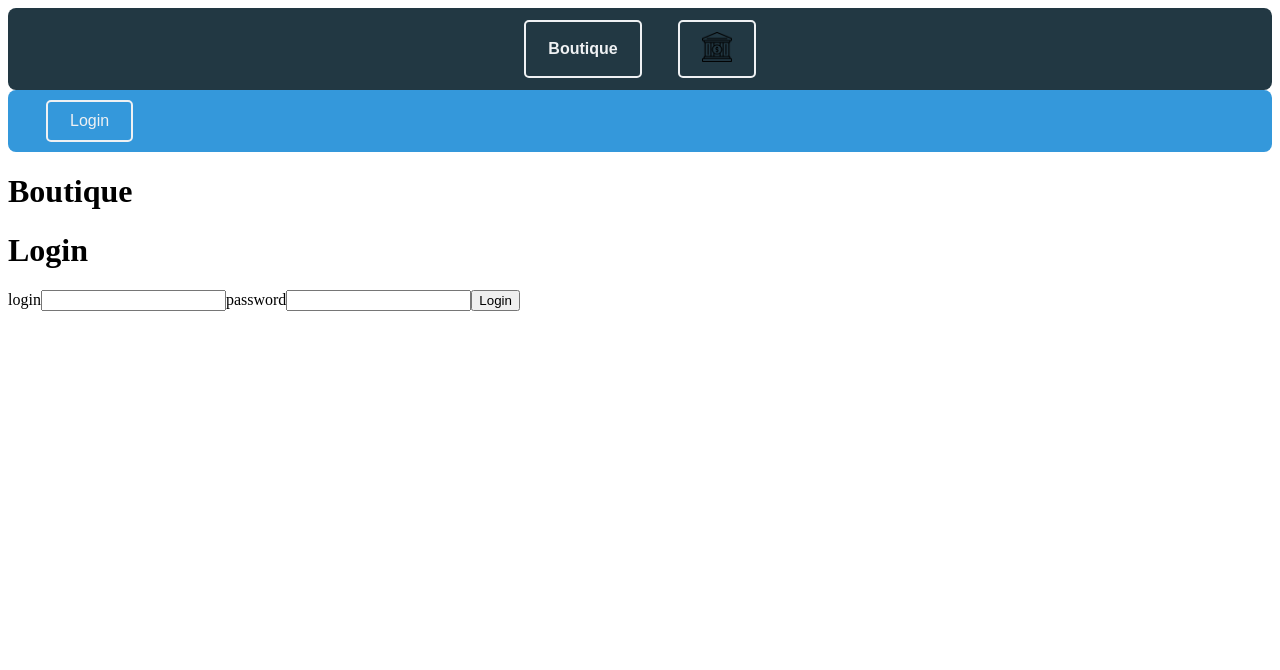
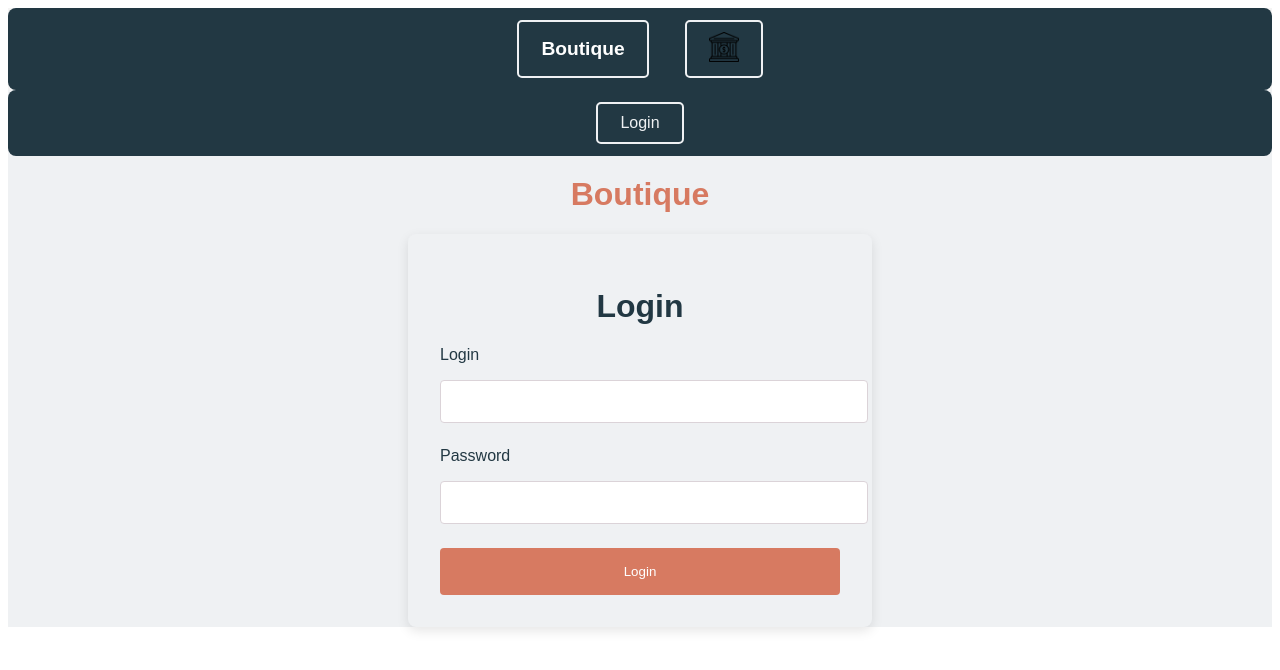
Before and after one commit to asoltner-iut90/DRMAD_TP5, a Vue app: page /shop/login in a window 1280 px wide. Shown: the top 670 px of the page. Built offline with nearby package versions, Linux system fonts and the light colour scheme.

Commit message:
Shop Css

```diff
--- a/src/App.vue
+++ b/src/App.vue
@@ -1,19 +1,15 @@
 <template>
-  <div id="app">
+  <div id="app" class="app-container">
     <NavBar :links="[{'label':'Boutique', 'to':'/Shop'}, {'label':'Banque', 'to':'/bank'}]">
       <template v-slot:button-Boutique="{ label }">
-        <span style="font-weight: bold;">{{ label }}</span>
+        <span class="nav-button-boutique">{{ label }}</span>
       </template>
       <template v-slot:button-Banque>
-        <img src="@/assets/bank.png" alt="Logo" style="height: 30px;" />
+        <img src="@/assets/bank.png" alt="Logo" class="nav-logo" />
       </template>
     </NavBar>
-    <router-view>
-
-    </router-view>
-
+    <router-view />
   </div>
-
 </template>
 
 <script>
@@ -32,3 +28,35 @@ export default {
   }
 };
 </script>
+
+<style scoped>
+.app-container {
+  font-family: 'Arial', sans-serif;
+  background-color: #f4f4f4;
+  color: #000000;
+  margin: 0;
+  padding: 0;
+}
+
+.nav-button-boutique {
+  font-weight: bold;
+  font-size: 1.2rem;
+  color: #ffffff;
+  cursor: pointer;
+  transition: color 0.3s ease;
+}
+
+.nav-button-boutique:hover {
+  color: #D77A61;
+}
+
+.nav-logo {
+  height: 30px;
+  width: auto;
+  transition: transform 0.3s ease;
+}
+
+.nav-logo:hover {
+  transform: scale(1.1);
+}
+</style>
--- a/src/views/HomeView.vue
+++ b/src/views/HomeView.vue
@@ -5,8 +5,26 @@
 </template>
 
 <script>
-
 export default {
   name: 'HomeView'
 }
 </script>
+
+<style scoped>
+.home {
+  background-color: #EFF1F3; /* Fond clair */
+  color: #223843; /* Texte sombre */
+  font-size: 2rem;
+  text-align: center;
+  padding: 5rem;
+  border-radius: 8px;
+  max-width: 600px;
+  margin: 2rem auto;
+  box-shadow: 0 4px 10px rgba(0, 0, 0, 0.1);
+  font-family: 'Arial', sans-serif;
+}
+
+.home:hover {
+  background-color: #DBD3D8; /* Fond légèrement gris clair au survol */
+}
+</style>
--- a/src/views/ShopHome.vue
+++ b/src/views/ShopHome.vue
@@ -1,5 +1,26 @@
 <template>
-  <div>
+  <div class="shop-welcome">
     <h1>Bienvenue dans la boutique</h1>
   </div>
 </template>
+
+<script>
+export default {
+  name: 'ShopWelcome'
+}
+</script>
+
+<style scoped>
+.shop-welcome {
+  text-align: center;
+  background-color: #EFF1F3;
+  padding: 2rem;
+  border-radius: 8px;
+  box-shadow: 0 4px 12px rgba(0, 0, 0, 0.1);
+}
+
+h1 {
+  color: #223843;
+  font-size: 2rem;
+}
+</style>
--- a/src/views/ShopLogin.vue
+++ b/src/views/ShopLogin.vue
@@ -1,14 +1,18 @@
 <template>
-  <div>
+  <div class="login-container">
     <h1>Login</h1>
-    <span>login</span><input v-model="login">
-    <span>password</span><input v-model="password">
+    <div class="input-group">
+      <label for="login">Login</label>
+      <input id="login" v-model="login" type="text" />
+    </div>
+    <div class="input-group">
+      <label for="password">Password</label>
+      <input id="password" v-model="password" type="password" />
+    </div>
     <button @click="logIn({login, password})">Login</button>
-    <p v-if="shopUser">{{shopUser}}</p>
-    <p v-if="loginError">{{loginError}}</p>
-
+    <p v-if="shopUser">{{ shopUser }}</p>
+    <p v-if="loginError" class="error">{{ loginError }}</p>
   </div>
-
 </template>
 
 <script>
@@ -37,3 +41,57 @@ export default {
   }
 }
 </script>
+
+<style scoped>
+.login-container {
+  max-width: 400px;
+  margin: 0 auto;
+  padding: 2rem;
+  background-color: #EFF1F3;
+  border-radius: 8px;
+  box-shadow: 0 4px 12px rgba(0, 0, 0, 0.1);
+}
+
+h1 {
+  text-align: center;
+  color: #223843;
+}
+
+.input-group {
+  margin-bottom: 1rem;
+}
+
+label {
+  display: block;
+  margin-bottom: 0.5rem;
+  color: #223843;
+}
+
+input {
+  width: 100%;
+  padding: 0.8rem;
+  margin: 0.5rem 0;
+  border: 1px solid #DBD3D8;
+  border-radius: 4px;
+}
+
+button {
+  width: 100%;
+  padding: 1rem;
+  background-color: #D77A61;
+  color: white;
+  border: none;
+  border-radius: 4px;
+  cursor: pointer;
+}
+
+button:hover {
+  background-color: #D8B4A0;
+}
+
+.error {
+  color: #D77A61;
+  font-size: 0.9rem;
+  text-align: center;
+}
+</style>
--- a/src/views/ShopLoginView.vue
+++ b/src/views/ShopLoginView.vue
@@ -1,13 +1,17 @@
 <template>
-  <div>
+  <div class="login-container">
     <h1>Login</h1>
-
-    <span>login</span><input v-model="login">
-    <span>password</span><input v-model="password">
-    <button @click="shopLogin({login, password})">Login</button>
-    <p v-if="shopUser">{{shopUser}}</p>
+    <div class="input-group">
+      <label for="login">Login</label>
+      <input id="login" v-model="login" type="text" />
+    </div>
+    <div class="input-group">
+      <label for="password">Password</label>
+      <input id="password" v-model="password" type="password" />
+    </div>
+    <button @click="shopLogin({ login, password })">Login</button>
+    <p v-if="shopUser">{{ shopUser }}</p>
   </div>
-
 </template>
 
 <script>
@@ -27,3 +31,51 @@ export default {
   }
 }
 </script>
+
+<style scoped>
+.login-container {
+  max-width: 400px;
+  margin: 0 auto;
+  padding: 2rem;
+  background-color: #EFF1F3;
+  border-radius: 8px;
+  box-shadow: 0 4px 12px rgba(0, 0, 0, 0.1);
+}
+
+h1 {
+  text-align: center;
+  color: #223843;
+}
+
+.input-group {
+  margin-bottom: 1rem;
+}
+
+label {
+  display: block;
+  margin-bottom: 0.5rem;
+  color: #223843;
+}
+
+input {
+  width: 100%;
+  padding: 0.8rem;
+  margin: 0.5rem 0;
+  border: 1px solid #DBD3D8;
+  border-radius: 4px;
+}
+
+button {
+  width: 100%;
+  padding: 1rem;
+  background-color: #D77A61;
+  color: white;
+  border: none;
+  border-radius: 4px;
+  cursor: pointer;
+}
+
+button:hover {
+  background-color: #D8B4A0;
+}
+</style>
--- a/src/views/ShopView.vue
+++ b/src/views/ShopView.vue
@@ -1,14 +1,14 @@
 <template>
-  <div>
+  <div class="shop-view">
     <NavBar :links="navLinks">
       <template v-slot:button-Logout>
-        <button  @click="handleLogout" style="background: none; border: none; color: red; cursor: pointer;">
+        <button @click="handleLogout" class="logout-button">
           Logout
         </button>
       </template>
     </NavBar>
 
-    <h1>Boutique</h1>
+    <h1 class="shop-title">Boutique</h1>
     <router-view></router-view>
   </div>
 </template>
@@ -49,62 +49,28 @@ export default {
 </script>
 
 <style scoped>
-.shop-container {
-  display: flex;
-  flex-direction: column;
-  min-height: 100vh;
-  background-color: #f4f6f9; /* Couleur de fond douce */
-}
-
-.main-content {
-  flex-grow: 1;
-  padding: 20px;
-  text-align: center;
+.shop-view {
+  font-family: 'Arial', sans-serif;
+  background-color: #EFF1F3;
+  color: #223843;
 }
 
 .shop-title {
+  color: #D77A61;
   font-size: 2rem;
-  font-weight: 600;
-  color: #333;
-  margin-bottom: 20px;
+  text-align: center;
+  margin-top: 20px;
 }
 
 .logout-button {
-  background-color: transparent;
+  background: none;
   border: none;
-  color: #e74c3c;
+  color: red;
+  cursor: pointer;
   font-size: 16px;
-  cursor: pointer;
-  transition: color 0.3s ease;
 }
 
 .logout-button:hover {
-  color: #c0392b; /* Rouge plus foncé lors du survol */
-}
-
-
-.navbar {
-  background-color: #3498db; /* Bleu pour la barre de navigation */
-  padding: 10px 20px;
-}
-
-.navbar button {
-  background-color: transparent;
-  border: none;
-  color: white;
-  font-size: 16px;
-  cursor: pointer;
-  margin-right: 20px;
-  transition: color 0.3s ease;
-}
-
-.navbar button:hover {
-  color: #2980b9; /* Couleur de survol */
-}
-
-.navbar {
-  display: flex;
-  justify-content: space-between;
-  align-items: center;
+  color: #D77A61;
 }
 </style>
--- a/src/views/VirusesView.vue
+++ b/src/views/VirusesView.vue
@@ -1,30 +1,35 @@
 <template>
-  <div>
-    <h1>Les virus</h1>
-    <p>Le tableau dans le store : {{ viruses }}</p>
-    <p>sous forme de liste avec certains champs</p>
+  <div class="viruses-view">
+    <h1 class="page-title">Les virus</h1>
+    <p class="table-description">Le tableau dans le store : {{ viruses }}</p>
+    <p class="filter-description">Sous forme de liste avec certains champs</p>
+
     <span>Filtres :</span>
-    <br><input type="checkbox" v-model="filterPriceActive" id="filterpriceactive" @change="computedFilter"><label for="filterpriceactive">par prix</label>
-    <br><input type="checkbox" v-model="filterNameActive" id="filternameactive" @change="computedFilter"><label for="filternameactive">par nom</label>
-    <br><input type="checkbox" v-model="filterStockActive" id="filterstockactive" @change="computedFilter"><label for="filterstockeactive" >par stock</label>
-    <hr />
-    <div v-if="filterPriceActive">
-      <label for="filterprice">prix inférieur à : </label><input v-model="priceFilter" id="filterprice" @input="computedFilter">
+    <br><input type="checkbox" v-model="filterPriceActive" id="filterpriceactive" @change="computedFilter" class="filter-checkbox"><label for="filterpriceactive">par prix</label>
+    <br><input type="checkbox" v-model="filterNameActive" id="filternameactive" @change="computedFilter" class="filter-checkbox"><label for="filternameactive">par nom</label>
+    <br><input type="checkbox" v-model="filterStockActive" id="filterstockactive" @change="computedFilter" class="filter-checkbox"><label for="filterstockeactive">par stock</label>
+    <hr class="divider"/>
+
+    <div v-if="filterPriceActive" class="filter-group">
+      <label for="filterprice">Prix inférieur à : </label><input v-model="priceFilter" id="filterprice" @input="computedFilter" class="filter-input">
     </div>
-    <div v-if="filterNameActive">
-      <label for="filtername">Nom contenant : </label><input type="text" v-model="nameFilter" id="filtername" @input="computedFilter" >
+    <div v-if="filterNameActive" class="filter-group">
+      <label for="filtername">Nom contenant : </label><input type="text" v-model="nameFilter" id="filtername" @input="computedFilter" class="filter-input">
     </div>
-    <div v-if="filterStockActive">
+    <div v-if="filterStockActive" class="filter-group">
       <label for="filterstock">En stock :</label>
-      <input type="radio" v-model="stockFilter" name="filterstock" id="filterstockyes" :value="true" >
+      <input type="radio" v-model="stockFilter" name="filterstock" id="filterstockyes" :value="true" class="filter-radio">
       <label for="filterstockyes">Oui</label>
-      <input type="radio" v-model="stockFilter" name="filterstock" id="filterstockno" :value="false">
+      <input type="radio" v-model="stockFilter" name="filterstock" id="filterstockno" :value="false" class="filter-radio">
       <label for="filterstockno">Non</label>
     </div>
-    <table>
+
+    <table class="virus-table">
       <thead>
-      <th>Nom</th>
-      <th>Prix</th>
+      <tr>
+        <th>Nom</th>
+        <th>Prix</th>
+      </tr>
       </thead>
       <tbody>
       <tr v-for="(virus, index) in computedFilter" :key="index">
@@ -33,10 +38,11 @@
       </tr>
       </tbody>
     </table>
+
     <checked-list :data="computedFilter()" :fields="[ 'name', 'price' ]" :itemCheck="true" :itemButton="{'show':true, 'text':'buttonItem'}" :listButton="{'show':true, 'text':'buttonList'}" :checked="computedSelectedViruses()"
-                  @item-button-clicked="itemButtonClicked"  @list-button-clicked="listButtonChecked" @checked-changed="checkedChanged"></checked-list>
+                  @item-button-clicked="itemButtonClicked" @list-button-clicked="listButtonChecked" @checked-changed="checkedChanged" class="checked-list">
+    </checked-list>
   </div>
-
 </template>
 
 <script>
@@ -118,3 +124,66 @@ export default {
 
 }
 </script>
+
+<style scoped>
+.viruses-view {
+  font-family: 'Arial', sans-serif;
+  background-color: #f9fafb;
+  color: #3b4a63;
+  padding: 20px;
+}
+
+.page-title {
+  color: #D77A61;
+  font-size: 2rem;
+  text-align: center;
+}
+
+.filter-description,
+.table-description {
+  color: #5f6368;
+  font-size: 1rem;
+  margin-bottom: 10px;
+}
+
+.filter-checkbox,
+.filter-radio,
+.filter-input {
+  margin: 10px 0;
+}
+
+.filter-group {
+  margin-bottom: 20px;
+}
+
+.virus-table {
+  width: 100%;
+  border-collapse: collapse;
+  margin-top: 20px;
+  background-color: #ffffff;
+  box-shadow: 0 4px 8px rgba(0, 0, 0, 0.1);
+}
+
+.virus-table th,
+.virus-table td {
+  padding: 12px;
+  text-align: left;
+  border-bottom: 1px solid #e0e0e0;
+}
+
+.virus-table th {
+  background-color: #f0f0f0;
+  color: #3b4a63;
+  font-weight: bold;
+}
+
+.checked-list {
+  margin-top: 30px;
+}
+
+hr.divider {
+  border: 0;
+  border-top: 1px solid #e0e0e0;
+  margin: 20px 0;
+}
+</style>
```
Also changed, not shown: src/views/ShopBuy.vue (+14 -6 lines), src/views/ShopLogout.vue (deleted, +0 -11 lines), src/views/ShopOrders.vue (+58 -7 lines), src/views/ShopPay.vue (+48 -4 lines).
